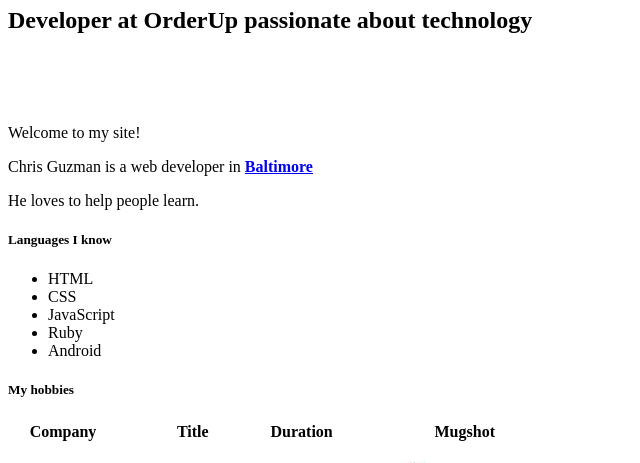
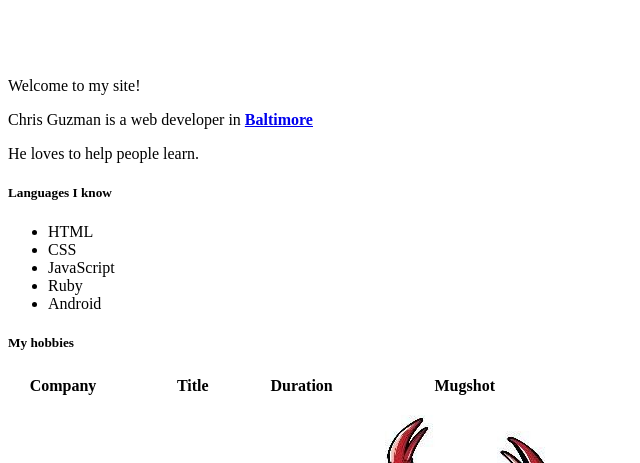
Before and after one commit to ChrisGuzman/blah, a plain HTML site: page index.html in a window 1280 px wide. Shown: the part 637-1100 px from the top of the page, without its empty margins (0-640 px from the left). Drawn offline with Linux system fonts and the light colour scheme.

Commit message:
Revert "Add developer description"
This reverts commit 1a7930c2de862bf29021bb64f72da61e74946b8b.

```diff
--- a/index.html
+++ b/index.html
@@ -10,8 +10,6 @@
 		<img src="crab.jpeg" alt="baltimore crabs hon"/>
 
 		<h1><strong>Chris Guzman</strong>, <em>Web Developer</em></h1>
-
-		<h2>Developer at OrderUp passionate about technology</h2>
 
 		<br>
 		<br>
```
